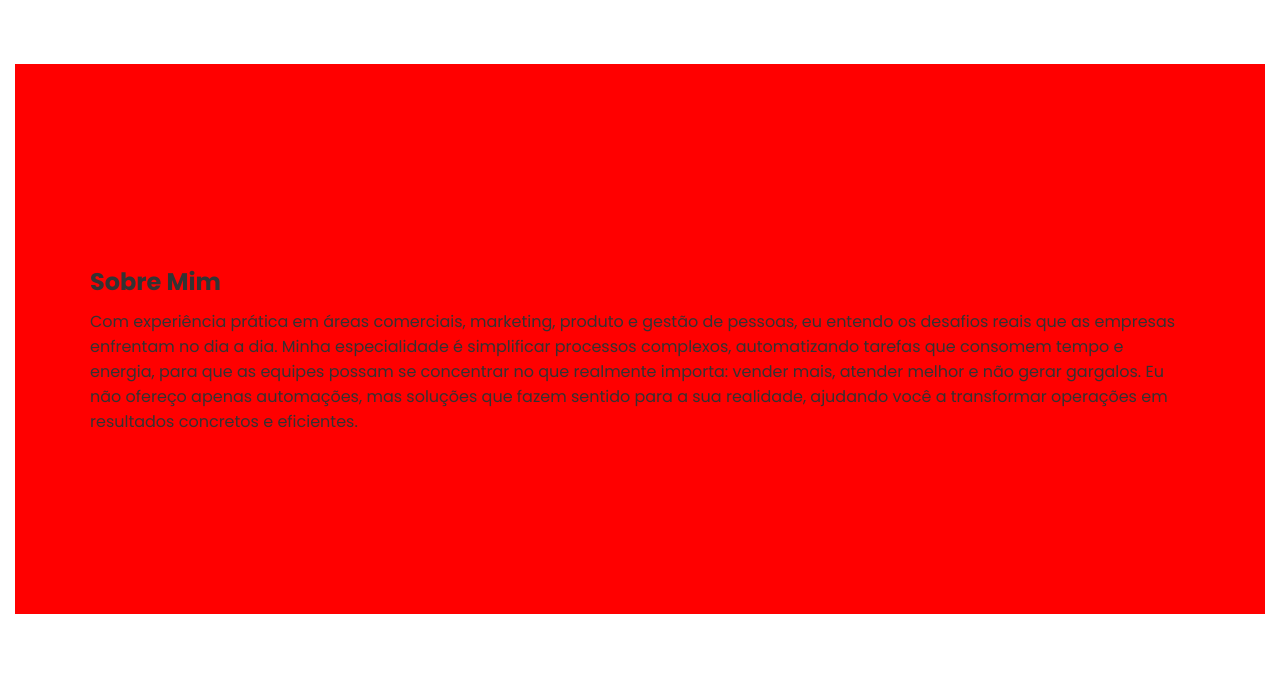
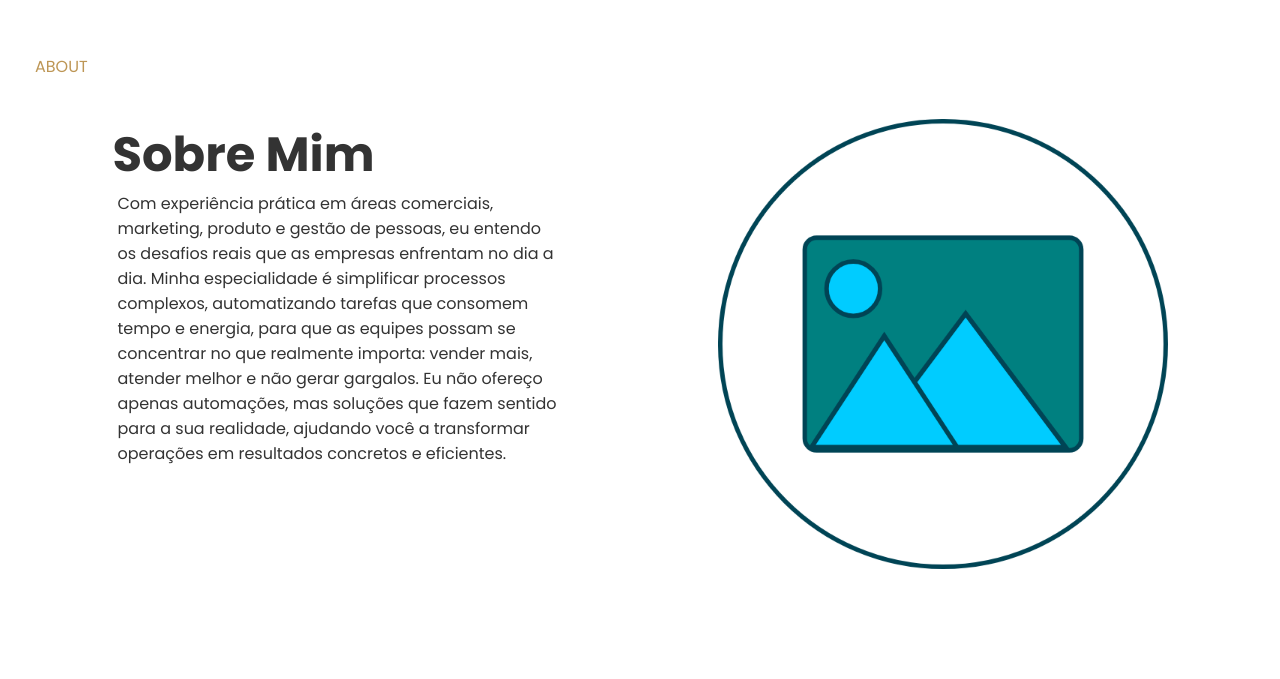
Before and after one commit to edioprototypes/page_personal, a website: page index.html in a window 1280 px wide. Shown: the part 681-1360 px from the top of the page. Drawn offline with Linux system fonts and the light colour scheme.

Commit message:
Refatora about

```diff
--- a/index.html
+++ b/index.html
@@ -71,19 +71,25 @@
       <!-- Sobre Mim -->
       <section>
         <div class="about-wrapper">
+          <p>about</p>
           <div class="about">
-            <h2>Sobre Mim</h2>
-            <p>
-              Com experiência prática em áreas comerciais, marketing, produto e
-              gestão de pessoas, eu entendo os desafios reais que as empresas
-              enfrentam no dia a dia. Minha especialidade é simplificar
-              processos complexos, automatizando tarefas que consomem tempo e
-              energia, para que as equipes possam se concentrar no que realmente
-              importa: vender mais, atender melhor e não gerar gargalos. Eu não
-              ofereço apenas automações, mas soluções que fazem sentido para a
-              sua realidade, ajudando você a transformar operações em resultados
-              concretos e eficientes.
-            </p>
+            <div class="about-txt">
+              <h2>Sobre Mim</h2>
+              <p>
+                Com experiência prática em áreas comerciais, marketing, produto
+                e gestão de pessoas, eu entendo os desafios reais que as
+                empresas enfrentam no dia a dia. Minha especialidade é
+                simplificar processos complexos, automatizando tarefas que
+                consomem tempo e energia, para que as equipes possam se
+                concentrar no que realmente importa: vender mais, atender melhor
+                e não gerar gargalos. Eu não ofereço apenas automações, mas
+                soluções que fazem sentido para a sua realidade, ajudando você a
+                transformar operações em resultados concretos e eficientes.
+              </p>
+            </div>
+            <div class="wr-img">
+              <img src="/src/img/img.png" alt="" />
+            </div>
           </div>
         </div>
       </section>
@@ -253,9 +259,9 @@
                   ></iframe>
                 </div>
               </div>
+              <button id="prev">&#10094;</button>
+              <button id="next">&#10095;</button>
             </div>
-            <button id="prev">&#10094;</button>
-            <button id="next">&#10095;</button>
           </div>
         </div>
       </section>
--- a/src/style/scss/style.scss
+++ b/src/style/scss/style.scss
@@ -125,7 +125,7 @@ header {
   margin: auto;
   .txt-wp {
     padding-top: 100px;
-    padding-bottom: 80px;
+    padding-bottom: 20px;
     max-width: 920px;
     margin: auto;
     display: flex;
@@ -227,18 +227,44 @@ header {
 .about-wrapper {
   width: 100%;
   height: 100%;
-  padding: 100px 20px;
+  padding: 50px 20px;
   max-width: 1250px;
   margin: auto;
-  background-color: red;
+  > p {
+    color: #bd9655;
+    text-transform: uppercase;
+  }
   .about {
-    padding-top: 100px;
-    padding-bottom: 80px;
+    display: flex;
+    padding-top: 40px;
+    padding-bottom: 20px;
     max-width: 1100px;
     margin: auto;
     display: flex;
-    flex-direction: column;
+    justify-content: space-around;
     gap: 10px;
+    .wr-img {
+      display: flex;
+      align-items: center;
+      justify-content: center;
+      height: 450px;
+      img {
+        display: flex;
+        justify-content: center;
+
+        height: 100%;
+      }
+    }
+    .about-txt {
+      width: 50%;
+      h2 {
+        font-size: 48px;
+      }
+      p {
+        width: 80%;
+        margin-left: 5px;
+      }
+    }
   }
 }
 
@@ -246,7 +272,7 @@ header {
 .service-wrapper {
   width: 100%;
   height: 100%;
-  padding: 100px 20px;
+  padding: 50px 20px;
   max-width: 1250px;
   margin: auto;
   > p {
@@ -254,8 +280,8 @@ header {
     text-transform: uppercase;
   }
   .service {
-    padding-top: 100px;
-    padding-bottom: 80px;
+    padding-top: 40px;
+    padding-bottom: 20px;
     max-width: 1100px;
     margin: auto;
     display: flex;
@@ -298,7 +324,7 @@ header {
 .works-wrapper {
   width: 100%;
   height: 100%;
-  padding: 100px 20px;
+  padding: 50px 20px;
   max-width: 1250px;
   margin: auto;
   > p {
@@ -306,8 +332,8 @@ header {
     text-transform: uppercase;
   }
   .works {
-    padding-top: 100px;
-    padding-bottom: 80px;
+    padding-top: 40px;
+    padding-bottom: 20px;
     max-width: 1100px;
     margin: auto;
     display: flex;
@@ -379,7 +405,7 @@ header {
 .prototype-wrapper {
   width: 100%;
   height: 100%;
-  padding: 100px 20px;
+  padding: 50px 20px;
   max-width: 1250px;
   margin: auto;
   > p {
@@ -387,8 +413,8 @@ header {
     text-transform: uppercase;
   }
   .prototype {
-    padding-top: 100px;
-    padding-bottom: 80px;
+    padding-top: 40px;
+    padding-bottom: 20px;
     width: 1100px;
     margin: auto;
     display: flex;
@@ -409,6 +435,8 @@ header {
     overflow: hidden;
     position: relative;
     width: 100%;
+    // background-color: red;
+    padding: 8px;
 
     .carousel {
       display: flex;
@@ -423,13 +451,10 @@ header {
           height: 315px;
           border-radius: 10px;
           border: 1px dashed #bd9655;
-          border: 1px solid rgba(26, 26, 26, 0.1);
           box-shadow: 0 1px 8px 0 rgb(0 0 0 / 8%);
         }
       }
     }
-  }
-
     button {
       position: absolute;
       top: 50%;
@@ -438,12 +463,14 @@ header {
       color: white;
       border: none;
       padding: 10px;
-    cursor: pointer;
       font-size: 18px;
       z-index: 10;
-
+      background-color: #3c5e8b;
+      border-radius: 4px;
+      cursor: pointer;
       &:hover {
-      background-color: rgba(0, 0, 0, 0.8);
+        background-color: #bd9655;
+      }
     }
   }
 
@@ -460,7 +487,7 @@ header {
 .contact-wrapper {
   width: 100%;
   height: 100%;
-  padding: 100px 20px;
+  padding: 50px 20px;
   max-width: 1250px;
   margin: auto;
 
@@ -469,8 +496,8 @@ header {
     text-transform: uppercase;
   }
   .contact {
-    padding-top: 100px;
-    padding-bottom: 80px;
+    padding-top: 40px;
+    padding-bottom: 20px;
     max-width: 1100px;
     margin: auto;
     display: flex;
@@ -496,6 +523,7 @@ header {
     border-radius: 6px;
     border: 1px solid rgba(26, 26, 26, 0.1);
     box-shadow: 0 1px 8px 0 rgb(0 0 0 / 8%);
+    max-width: 900px;
     .left-form {
       display: flex;
       flex-direction: column;
```
Also changed, not shown: src/img/img.png (added), src/style/css/style.css. Lines whose indentation alone changed are shown as unchanged.
